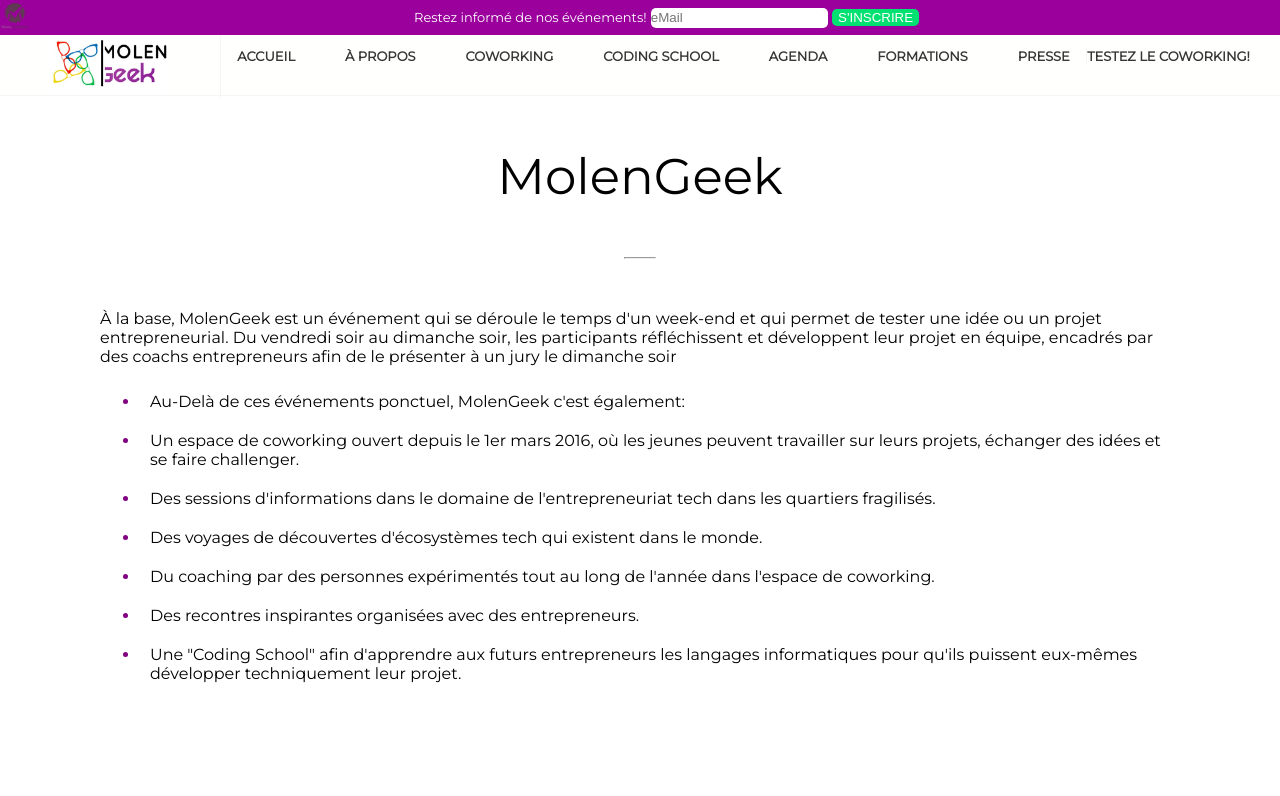
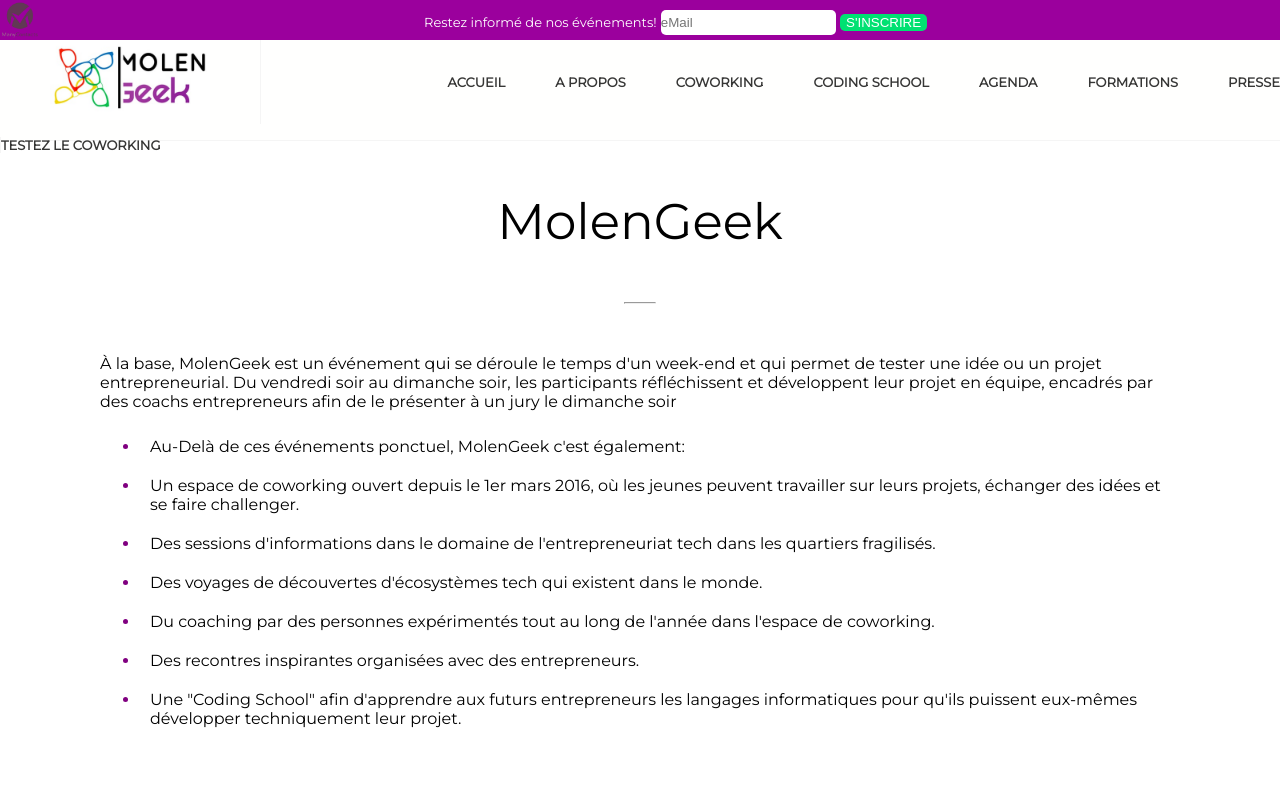
Before and after one commit to ME0WGE/Site-Molengeek, a plain HTML site: page index.html in a window 1280 px wide. Shown: the top 796 px of the page. Drawn offline with Linux system fonts and the light colour scheme.

Commit message:
working on nav

```diff
--- a/index.html
+++ b/index.html
@@ -40,31 +40,31 @@
       <!-- DIV LISTE -->
       <div class="liste">
         <a href="#">
-          <p>ACCUEIL</p>
+          <p><strong>ACCUEIL</strong></p>
         </a>
         <a href="#">
-          <p>À PROPOS</p>
+          <p><strong>A PROPOS</strong></p>
         </a>
         <a href="#">
-          <p>COWORKING</p>
+          <p><strong>COWORKING</strong></p>
         </a>
         <a href="#">
-          <p>CODING SCHOOL</p>
+          <p><strong>CODING SCHOOL</strong></p>
         </a>
         <a href="#">
-          <p>AGENDA</p>
+          <p><strong>AGENDA</strong></p>
         </a>
         <a href="#">
-          <p>FORMATIONS</p>
+          <p><strong>FORMATIONS</strong></p>
         </a>
         <a href="#">
-          <p>PRESSE</p>
+          <p><strong>PRESSE</strong></p>
         </a>
       </div>
       <!-- DIV TESTEZ LE COWORKING -->
       <div class="coworking">
         <a href="#">
-          <p>TESTEZ LE COWORKING!</p>
+          <p><strong>TESTEZ LE COWORKING</strong></p>
         </a>
       </div>
     </nav>
--- a/style.css
+++ b/style.css
@@ -6,12 +6,12 @@ header {
   display: flex;
   flex-wrap: wrap;
   background-color: #9b009d;
-  height: 35px;
+  height: 40px;
   align-items: center;
 }
 img[src="./img/many_contact_logo.png"] {
   width: 100%;
-  height: 30px;
+  height: 40px;
 }
 input[type="submit"] {
   background-color: #00e172;
@@ -23,7 +23,8 @@ input[type="text"] {
   border-radius: 5px;
   padding: 0;
   border: 0;
-  height: 20px;
+  height: 25px;
+  width: 175px;
 }
 label[for="form"] {
   color: white;
@@ -40,16 +41,17 @@ label[for="form"] {
 }
 nav {
   width: 100%;
-  height: 60px;
+  height: 100px;
   display: flex;
   flex-wrap: wrap;
   background-color: #fffffe;
   justify-content: space-between;
+  align-items: center;
   border-bottom: 1px solid whitesmoke;
 }
-nav > div > img {
-  width: 120px;
-  height: 60px;
+img[src="./img/logo.jpg"] {
+  width: 160px;
+  height: 80px;
   margin-left: 50px;
   margin-right: 50px;
 }
```
